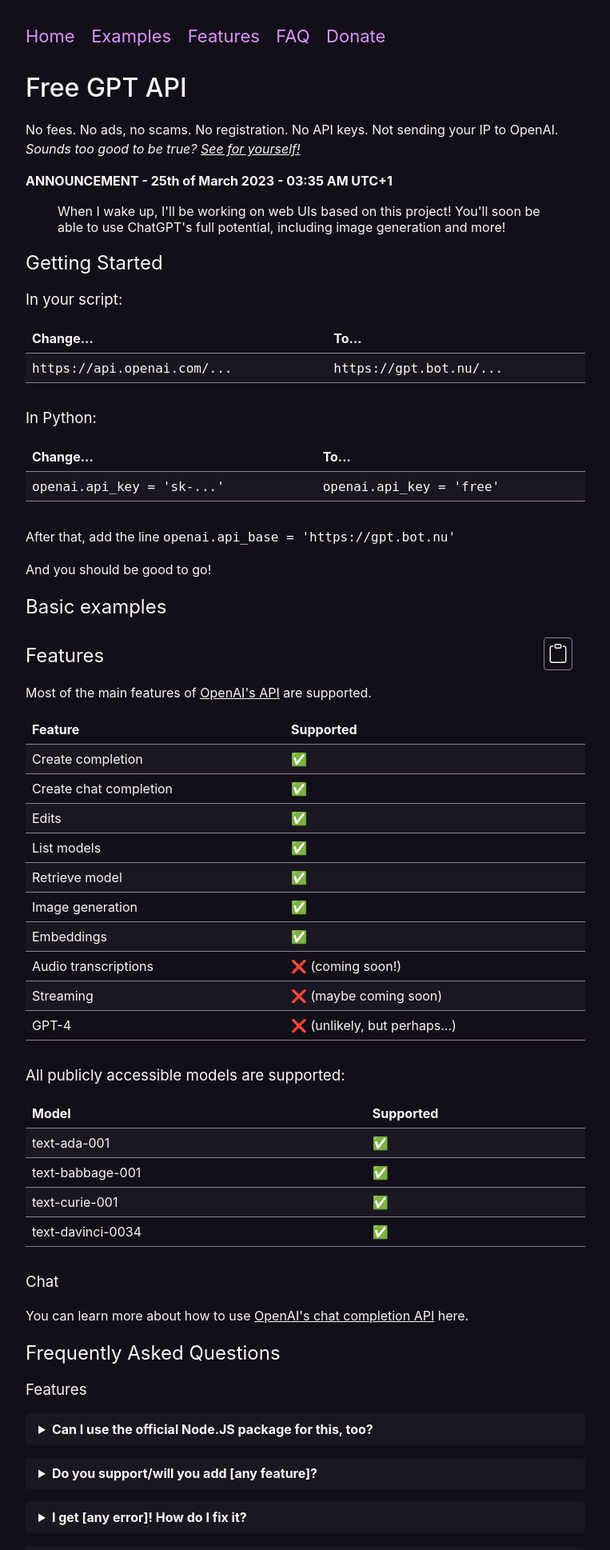
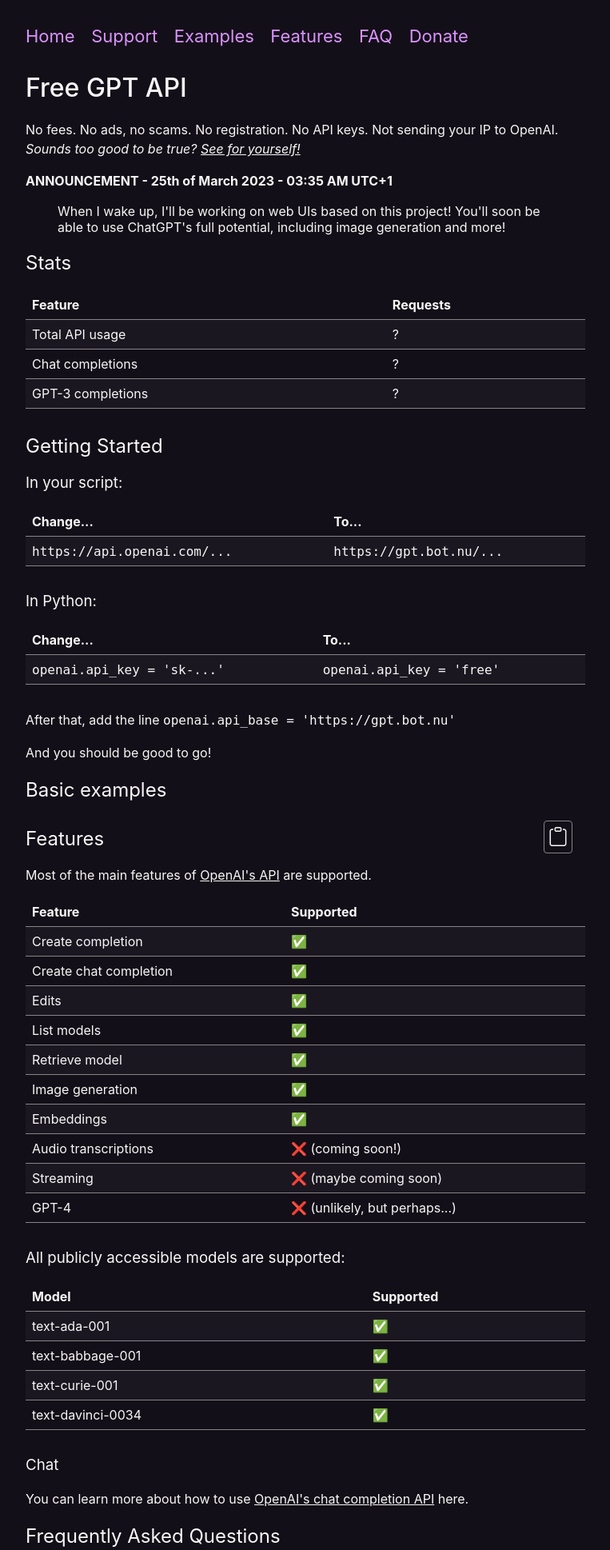
Before and after one commit to FoxGPT/gpt, a Flask app: template gpt/templates/index.html in a window 1280 px wide. Shown: the top 1938 px of the page at 80% size, without its empty margins (258-1021 px from the left). Run offline with Flask 2, Linux system fonts and the light colour scheme; the template is opened without the code that fills it, so the values that code supplies are empty; some libraries are stand-ins or nearby versions; some web fonts are replaced.

Commit message:
Update 2

```diff
--- a/gpt/ai.py
+++ b/gpt/ai.py
@@ -1,4 +1,5 @@
 import os
+import json
 import httpx
 import random
 
@@ -7,6 +8,8 @@ load_dotenv()
 
 WORKING_FILE = os.getenv('WORKING_FILE')
 INVALID_FILE = os.getenv('INVALID_FILE')
+
+TAKE_LONG = []
 
 def parse_key(key: str) -> str:
     return f'sk-{key.replace(",", "T3BlbkFJ")}'
@@ -45,26 +48,43 @@ def invalidate_key(invalid_key: str) -> None:
         print(3, invalid_key)
         invalid.write(f'{unparse(invalid_key)}\n')
 
+def add_stat(key: str):
+    with open('stats.json', 'r') as stats_file:
+        stats = json.loads(stats_file.read())
+
+    with open('stats.json', 'w') as stats_file:
+        if not stats.get(key):
+            stats[key] = 0
+
+        stats[key] += 1
+        json.dump(stats, stats_file)
+
 def respond_to_request(request, path):
-    # open('log.txt', 'w').write(str(request.__dict__).replace(',', '\n'))
     params = request.args.copy()
     params.pop('request-method', None)
+
+    actual_path = path.replace('v1/', '')
+    add_stat('*')
+    add_stat(actual_path)
 
     while 1:
         key = get_key()
 
-        resp = httpx.request(
-            method=request.args.get('request-method', request.method),
-            url=f'https://api.openai.com/v1/{path.replace("v1/", "")}',
-            headers={
-                'Authorization': f'Bearer {key}',
-                'Content-Type': 'application/json'
-            },
-            data=request.data,
-            json=request.get_json(silent=True),
-            params=params,
-            timeout=30,
-        )
+        try:
+            resp = httpx.request(
+                method=request.args.get('request-method', request.method),
+                url=f'https://api.openai.com/v1/{actual_path}',
+                headers={
+                    'Authorization': f'Bearer {key}',
+                    'Content-Type': 'application/json'
+                },
+                data=request.data,
+                json=request.get_json(silent=True),
+                params=params,
+                timeout=30,
+            )
+        except httpx.ReadTimeout:
+            continue
 
         if not isinstance(resp, dict):
             resp = resp.json()
--- a/gpt/app.py
+++ b/gpt/app.py
@@ -1,4 +1,5 @@
 import os
+import json
 import flask
 
 import ai
@@ -11,6 +12,10 @@ app = flask.Flask(__name__)
 app.wsgi_app = ProxyFix(app.wsgi_app)
 
 ALL_METHODS = ['GET', 'POST', 'PUT', 'DELETE', 'PATCH', 'OPTIONS', 'HEAD']
+
+if not os.path.isfile('stats.json'):
+    with open('stats.json', 'w') as f:
+        json.dump({}, f)
 
 @app.route('/')
 def index():
@@ -27,12 +32,25 @@ def index():
 
     return flask.render_template('index.html', examples=examples)
 
+@app.route('/<path:subpath>', methods=ALL_METHODS)
+def api_proxy(subpath):
+    return ai.respond_to_request(flask.request, subpath)
+
 @app.route('/robots.txt')
 def robots():
     return flask.Response('User-agent: *\nDisallow: /', mimetype='text/plain')
 
-@app.route('/<path:subpath>', methods=ALL_METHODS)
-def api_proxy(subpath):
-    return ai.respond_to_request(flask.request, subpath)
+@app.route('/favicon.ico')
+def favcion():
+    return flask.Response('', mimetype='image/x-icon')
+
+@app.route('/stats/<key>')
+def get_stat(key):
+    key = key.replace('--', '/')
+    with open('stats.json', 'r') as stats_file:
+        stats = json.loads(stats_file.read())
+
+    value = stats.get(key, 0)
+    return {'value': value}
 
 app.run(port=7711, debug=True)
--- a/gpt/static/js/index.js
+++ b/gpt/static/js/index.js
@@ -24,6 +24,8 @@ document.addEventListener('DOMContentLoaded', function () {
 
     displayTab(0);
 
+    // copy button
+
     var copyButton = document.getElementById('copy-button');
 
     copyButton.addEventListener('click', function (event) {
@@ -34,4 +36,26 @@ document.addEventListener('DOMContentLoaded', function () {
 
         navigator.clipboard.writeText(code);
     });
+
+    // counter
+    // find all elements starting with stats-
+    function updateCounter() {
+        var stats = document.querySelectorAll('[id^="stats-"]');
+
+        // for each element, get the id and use it to get the value from the API
+        stats.forEach(function (stat) {
+            var id = stat.id;
+            var url = '/stats/' + id.replace('stats-', '');
+            fetch(url)
+                .then(function (response) {
+                    return response.json();
+                })
+                .then(function (data) {
+                    document.getElementById(id).innerText = data.value;
+                });
+        });
+    };
+
+    updateCounter();
+    setInterval(updateCounter, 1000);
 });
--- a/gpt/templates/components/top.html
+++ b/gpt/templates/components/top.html
@@ -16,6 +16,7 @@
 </head>
 <nav>
     <a home href="#">Home</a>
+    <a home href="https://discord.gg/SCymptZmUK">Support</a>
     <a home href="#examples">Examples</a>
     <a home href="#features">Features</a>
     <a home href="#faq">FAQ</a>
--- a/gpt/templates/index.html
+++ b/gpt/templates/index.html
@@ -13,6 +13,26 @@
         When I wake up, I'll be working on web UIs based on this project! You'll soon be able to use ChatGPT's full potential, including image generation and more!
     </blockquote>
 </p>
+
+<h2>Stats</h2>
+<table>
+    <tr>
+        <th>Feature</th>
+        <th>Requests</th>
+    </tr>
+    <tr>
+        <td>Total API usage</td>
+        <td><span id="stats-*">?</td>
+    </tr>
+    <tr>
+        <td>Chat completions</td>
+        <td><span id="stats-chat--completions">?</td>
+    </tr>
+    <tr>
+        <td>GPT-3 completions</td>
+        <td><span id="stats-engines--text-davinci-003--completions">?</td>
+    </tr>
+</table>
 
 <h2>Getting Started</h2>
 
--- /dev/null
+++ b/stats.json
@@ -0,0 +1 @@
+{"*": 52, "chat/completions": 50, "engines/text-davinci-003/completions": 1, "images/generations": 1}
```
